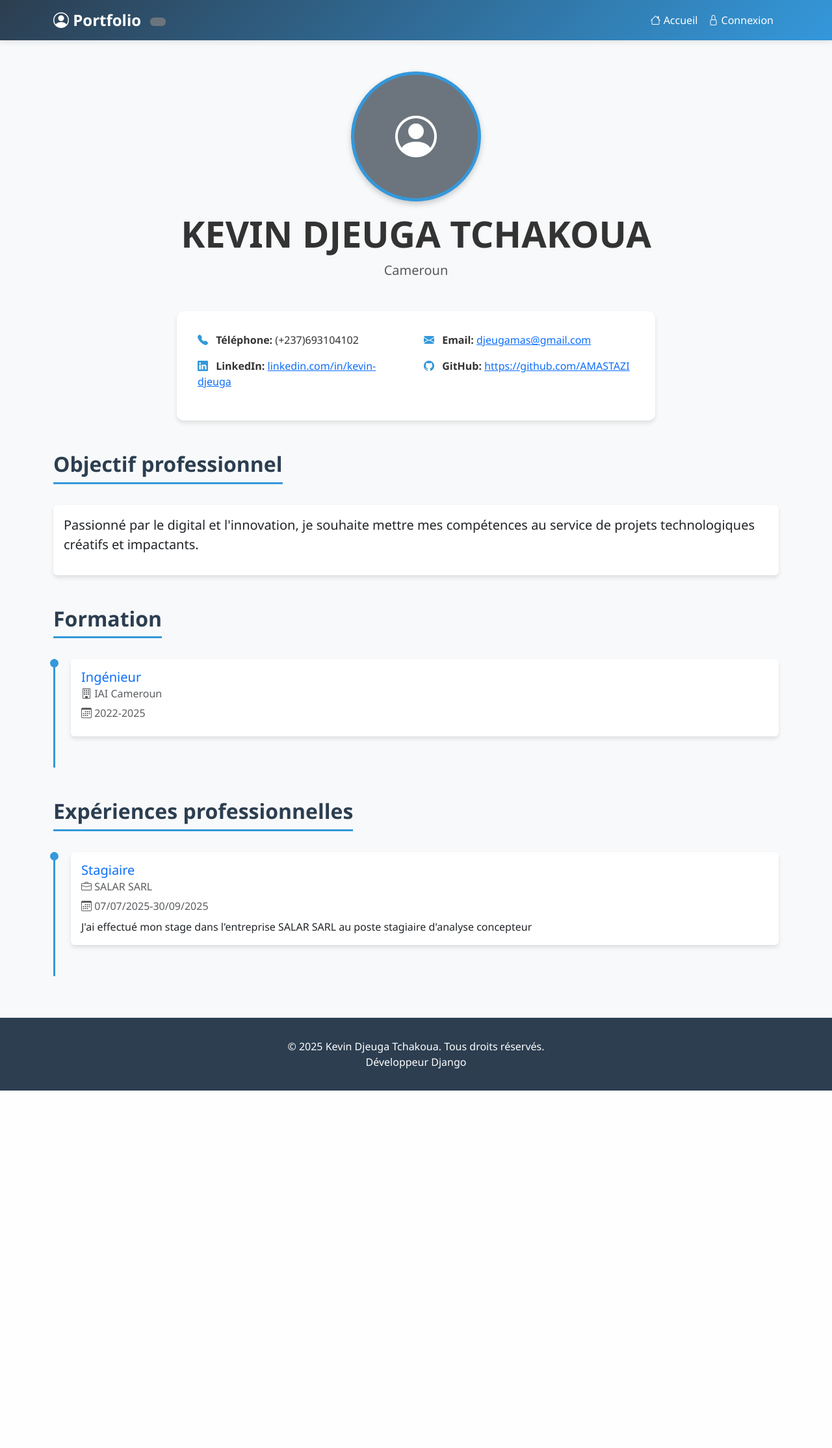
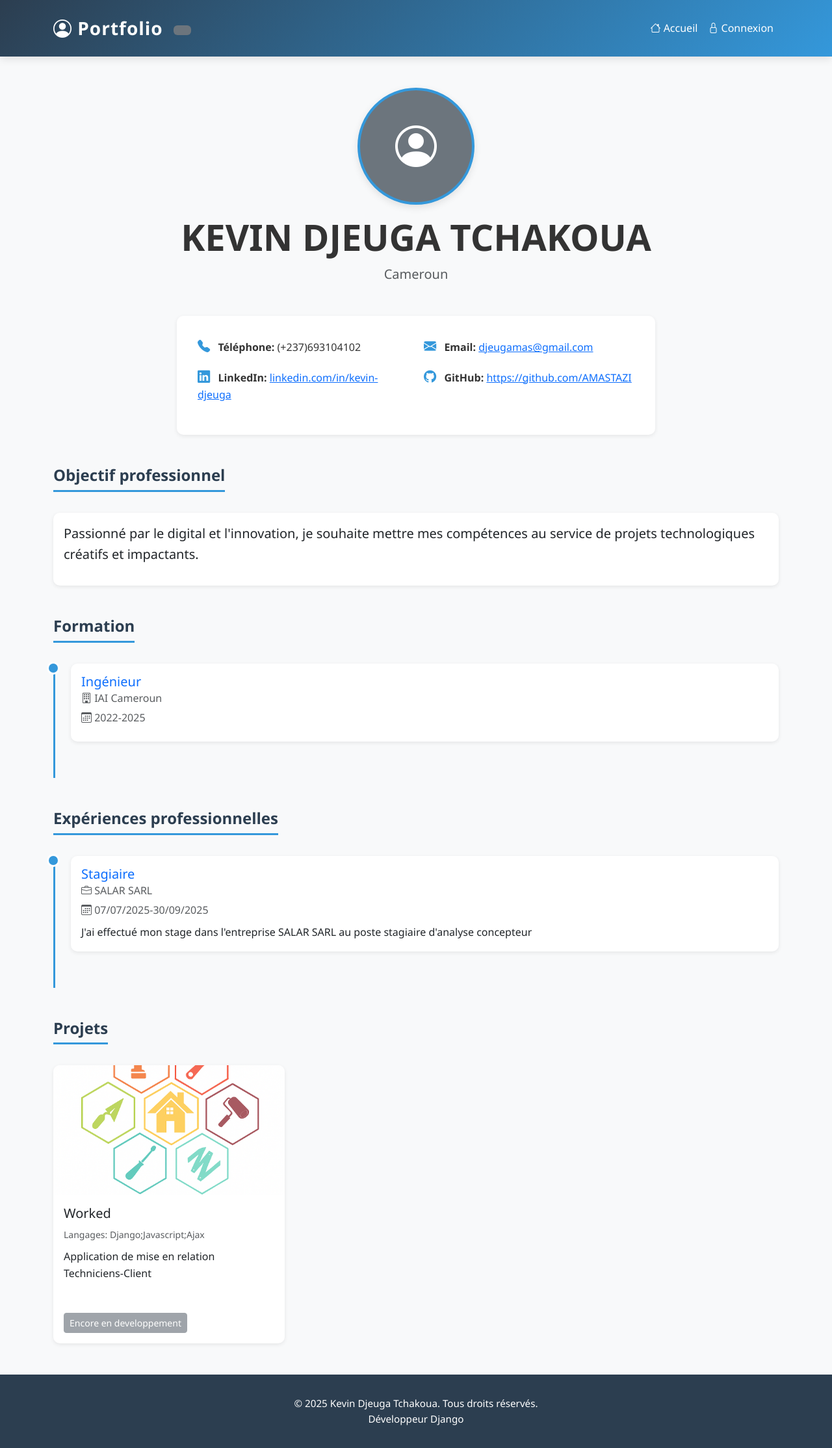
Before and after one commit to AMASTAZI/portfolio_project, a Django app: page / in a window 1280 px wide. Shown: the whole page at 65% size. Before the commit the page ends 1678 px from the top, so only its background shows below. Run offline with Django 5.2, Linux system fonts and the light colour scheme; data comes from the database, SQL or seed files in the repository; both versions use the stored data as it was after the commit; data that the repository does not hold is empty.

Commit message:
ajout projet

```diff
--- a/portfolio/forms.py
+++ b/portfolio/forms.py
@@ -90,9 +90,10 @@ class ActiviteForm(forms.ModelForm):
 class ProjetForm(forms.ModelForm):
     class Meta:
         model = Projet
-        fields = ['titre', 'description', 'image', 'langages', 'ordre']
+        fields = ['titre', 'description', 'image', 'langages', 'ordre', 'lien']
         widgets = {
             'description': forms.Textarea(attrs={'rows': 4}),
             'langages': forms.TextInput(attrs={'placeholder': 'ex: Python, Django, JavaScript'}),
+            'lien': forms.URLInput(attrs={'placeholder': 'https://... (optionnel)'}),
             'ordre': forms.NumberInput(attrs={'min': 0}),
         }
--- a/portfolio/models.py
+++ b/portfolio/models.py
@@ -76,6 +76,7 @@ class Projet(models.Model):
     image = models.ImageField(upload_to='img/', blank=True, null=True)
     langages = models.CharField(max_length=200, blank=True, help_text='Liste de langages séparés par des virgules')
     ordre = models.IntegerField(default=0)
+    lien = models.URLField(blank=True, help_text='Lien vers le projet (ex: démo ou repo)')
 
     def __str__(self):
         return self.titre
--- a/portfolio/templates/portfolio/accueil.html
+++ b/portfolio/templates/portfolio/accueil.html
@@ -139,6 +139,49 @@
         </div>
     </div>
     {% endif %}
+    <!-- Projets (public) -->
+{% if profil.projets.all %}
+<div class="mb-5">
+    <h2 class="section-title">Projets</h2>
+    <div class="row g-4">
+        {% for projet in profil.projets.all %}
+        <div class="col-12 col-md-6 col-lg-4">
+            <div class="card h-100">
+                {% if projet.image %}
+                    <img src="{{ projet.image.url }}" class="card-img-top" alt="{{ projet.titre }}" style="object-fit: cover; height: 200px;">
+                {% else %}
+                    <div class="d-flex align-items-center justify-content-center bg-light" style="height:200px;">
+                        <i class="bi bi-folder-fill" style="font-size:4rem; color:#6c757d;"></i>
+                    </div>
+                {% endif %}
+                <div class="card-body d-flex flex-column">
+                    <h5 class="card-title">{{ projet.titre }}</h5>
+                    {% if projet.langages %}
+                        <p class="mb-2"><small class="text-muted">Langages: {{ projet.langages }}</small></p>
+                    {% endif %}
+                    {% if projet.description %}
+                        <p class="card-text">{{ projet.description|truncatechars:140 }}</p>
+                    {% else %}
+                        <p class="card-text text-muted"><em>Pas de description.</em></p>
+                    {% endif %}
+                    <div class="mt-auto">
+                        {% if projet.lien %}
+                            <a href="{{ projet.lien }}" class="btn btn-primary btn-sm" target="_blank" rel="noopener">
+                                Voir le projet
+                            </a>
+                        {% else %}
+                            <button class="btn btn-secondary btn-sm" disabled>Encore en developpement</button>
+                        {% endif %}
+                    </div>
+                </div>
+            </div>
+            </div>
+        {% endfor %}
+    </div>
+</div>
+{% endif %}
+
+
 
 {% else %}
     <div class="text-center">
--- a/portfolio/templates/portfolio/base.html
+++ b/portfolio/templates/portfolio/base.html
@@ -1,5 +1,6 @@
 <!-- portfolio/templates/portfolio/base.html -->
 <!DOCTYPE html>
+{% load static %}
 <html lang="fr">
 <head>
     <meta charset="UTF-8">
@@ -7,33 +8,46 @@
     <title>{% block title %}Portfolio{% endblock %}</title>
     <link href="https://cdn.jsdelivr.net/npm/bootstrap@5.3.0/dist/css/bootstrap.min.css" rel="stylesheet">
     <link rel="stylesheet" href="https://cdn.jsdelivr.net/npm/bootstrap-icons@1.10.0/font/bootstrap-icons.css">
+    <!--<link rel="stylesheet" href="{% static 'css/styles.css' %}">-->
     <style>
         :root {
     --primary-color: #2c3e50;
     --secondary-color: #3498db;
     --accent-color: #e74c3c;
+    --light-bg: #f8f9fa;
+    --dark-text: #333;
+    --shadow-sm: 0 2px 6px rgba(0, 0, 0, 0.08);
+    --shadow-md: 0 4px 12px rgba(0, 0, 0, 0.1);
+    --transition-fast: 0.2s ease-in-out;
+    --transition-slow: 0.4s ease;
 }
 
 body {
     font-family: 'Segoe UI', Tahoma, Geneva, Verdana, sans-serif;
-            background-color: #f8f9fa;
-            color: #333;
+    background-color: var(--light-bg);
+    color: var(--dark-text);
+    line-height: 1.6;
+    margin: 0;
+    padding: 0;
 }
 
 .navbar {
     background: linear-gradient(135deg, var(--primary-color), var(--secondary-color));
-            box-shadow: 0 2px 10px rgba(0,0,0,0.1);
+    box-shadow: var(--shadow-md);
+    padding: 1rem 2rem;
 }
 
 .navbar-brand {
     font-weight: 700;
-            font-size: 1.5rem;
-            color: white !important;
+    font-size: 1.75rem;
+    color: #fff !important;
+    letter-spacing: 1px;
 }
 
 .section-title {
     color: var(--primary-color);
     font-weight: 700;
+    font-size: 1.5rem;
     margin-bottom: 2rem;
     padding-bottom: 0.5rem;
     border-bottom: 3px solid var(--secondary-color);
@@ -42,86 +56,106 @@
 
 .card {
     border: none;
-            box-shadow: 0 4px 6px rgba(0,0,0,0.1);
-            transition: transform 0.3s ease, box-shadow 0.3s ease;
-            margin-bottom: 1.5rem;
+    box-shadow: var(--shadow-sm);
+    transition: transform var(--transition-fast), box-shadow var(--transition-fast);
+    margin-bottom: 2rem;
+    border-radius: 10px;
+    overflow: hidden;
 }
 
 .card:hover {
     transform: translateY(-5px);
-            box-shadow: 0 8px 15px rgba(0,0,0,0.2);
+    box-shadow: var(--shadow-md);
 }
 
 .card-header {
     background: linear-gradient(135deg, var(--primary-color), var(--secondary-color));
-            color: white;
+    color: #fff;
     font-weight: 600;
+    padding: 1rem;
 }
 
 .btn-primary {
     background-color: var(--secondary-color);
+    color: #fff;
     border: none;
-            transition: all 0.3s ease;
+    padding: 0.6rem 1.2rem;
+    border-radius: 5px;
+    transition: var(--transition-fast);
 }
 
 .btn-primary:hover {
     background-color: #2980b9;
     transform: translateY(-2px);
-            box-shadow: 0 4px 8px rgba(0,0,0,0.2);
+    box-shadow: var(--shadow-sm);
 }
 
 .btn-danger {
     background-color: var(--accent-color);
+    color: #fff;
     border: none;
+    padding: 0.6rem 1.2rem;
+    border-radius: 5px;
+    transition: var(--transition-fast);
+}
+
+.btn-danger:hover {
+    background-color: #c0392b;
 }
 
 .profile-photo {
-            width: 200px;
-            height: 200px;
+    width: 180px;
+    height: 180px;
     object-fit: cover;
     border-radius: 50%;
-            border: 5px solid var(--secondary-color);
-            box-shadow: 0 4px 10px rgba(0,0,0,0.2);
+    border: 4px solid var(--secondary-color);
+    box-shadow: var(--shadow-md);
+    margin-bottom: 1rem;
 }
 
 .contact-info {
-            background: white;
+    background: #fff;
     padding: 2rem;
     border-radius: 10px;
-            box-shadow: 0 4px 6px rgba(0,0,0,0.1);
+    box-shadow: var(--shadow-sm);
 }
 
 .contact-info i {
     color: var(--secondary-color);
     margin-right: 0.5rem;
+    font-size: 1.2rem;
 }
 
 .badge-custom {
     background-color: var(--secondary-color);
-            color: white;
-            padding: 0.5rem 1rem;
+    color: #fff;
+    padding: 0.4rem 1rem;
     border-radius: 20px;
     margin: 0.25rem;
+    font-size: 0.9rem;
     display: inline-block;
 }
 
 .alert {
     border-radius: 10px;
     border: none;
+    padding: 1rem;
+    font-weight: 500;
 }
 
 footer {
     background-color: var(--primary-color);
-            color: white;
+    color: #fff;
     padding: 2rem 0;
-            margin-top: 4rem;
+    text-align: center;
+    font-size: 0.95rem;
 }
 
 .admin-panel {
-            background: white;
+    background: #fff;
     border-radius: 10px;
     padding: 2rem;
-            box-shadow: 0 4px 6px rgba(0,0,0,0.1);
+    box-shadow: var(--shadow-sm);
 }
 
 .table-actions {
@@ -138,14 +172,17 @@
 .timeline-item::before {
     content: '';
     position: absolute;
-            left: -8px;
+    left: -10px;
     top: 0;
-            width: 13px;
-            height: 13px;
+    width: 14px;
+    height: 14px;
     border-radius: 50%;
     background-color: var(--secondary-color);
+    box-shadow: 0 0 0 3px #fff;
 }
+
     </style>
+
 </head>
 <body>
     <nav class="navbar navbar-expand-lg navbar-dark">
@@ -202,6 +239,53 @@
         {% endblock %}
     </main>
 
+    <script>
+        // Navbar shrink on scroll
+window.addEventListener('scroll', () => {
+  const navbar = document.querySelector('.navbar');
+  if (window.scrollY > 50) {
+    navbar.classList.add('scrolled');
+  } else {
+    navbar.classList.remove('scrolled');
+  }
+});
+
+// Smooth scroll for anchor links
+document.querySelectorAll('a[href^="#"]').forEach(anchor => {
+  anchor.addEventListener('click', function (e) {
+    e.preventDefault();
+    const target = document.querySelector(this.getAttribute('href'));
+    if (target) {
+      target.scrollIntoView({
+        behavior: 'smooth',
+        block: 'start'
+      });
+    }
+  });
+});
+
+// Fade-in animation on scroll
+const fadeElements = document.querySelectorAll('.fade-in-up');
+const fadeInOnScroll = () => {
+  fadeElements.forEach(el => {
+    const rect = el.getBoundingClientRect();
+    if (rect.top < window.innerHeight - 100) {
+      el.classList.add('visible');
+    }
+  });
+};
+window.addEventListener('scroll', fadeInOnScroll);
+window.addEventListener('load', fadeInOnScroll);
+
+// Spinner loader (optional)
+window.addEventListener('load', () => {
+  const loader = document.querySelector('.loading');
+  if (loader) {
+    loader.classList.remove('loading');
+  }
+});
+</script>
+
     <footer class="text-center">
         <div class="container">
             <p class="mb-0">&copy; 2025 Kevin Djeuga Tchakoua. Tous droits réservés.</p>
--- a/portfolio/templates/portfolio/project_form.html
+++ b/portfolio/templates/portfolio/project_form.html
@@ -31,6 +31,11 @@
                         <small class="form-text text-muted">Séparez les langages par des virgules.</small>
                     </div>
                     <div class="mb-3">
+                        {{ form.lien.label_tag }}
+                        {{ form.lien }}
+                        <small class="form-text text-muted">Lien vers le projet (démo ou repository) — optionnel.</small>
+                    </div>
+                    <div class="mb-3">
                         {{ form.ordre.label_tag }}
                         {{ form.ordre }}
                         <small class="form-text text-muted">Plus le nombre est élevé, plus le projet apparaît en haut.</small>
--- a/portfolio/views.py
+++ b/portfolio/views.py
@@ -3,7 +3,7 @@ from django.shortcuts import render, redirect, get_object_or_404
 from django.contrib.auth import authenticate, login, logout
 from django.contrib.auth.decorators import login_required
 from django.contrib import messages
-from .models import Profil, Formation, Experience, Competence, Activite
+from .models import Profil, Formation, Experience, Competence, Activite, Projet
 from .forms import ProfilForm, FormationForm, ExperienceForm, CompetenceForm, ActiviteForm,ProjetForm
 
 
```
Also changed, not shown: portfolio/static/css/styles.css (added, +137 -0 lines), db.sqlite3, media/img/ChatGPT_Image_17_août_2025_08_22_23.png (added), portfolio/migrations/0003_projet_lien_alter_projet_image.py (added). Lines whose indentation alone changed are shown as unchanged.
